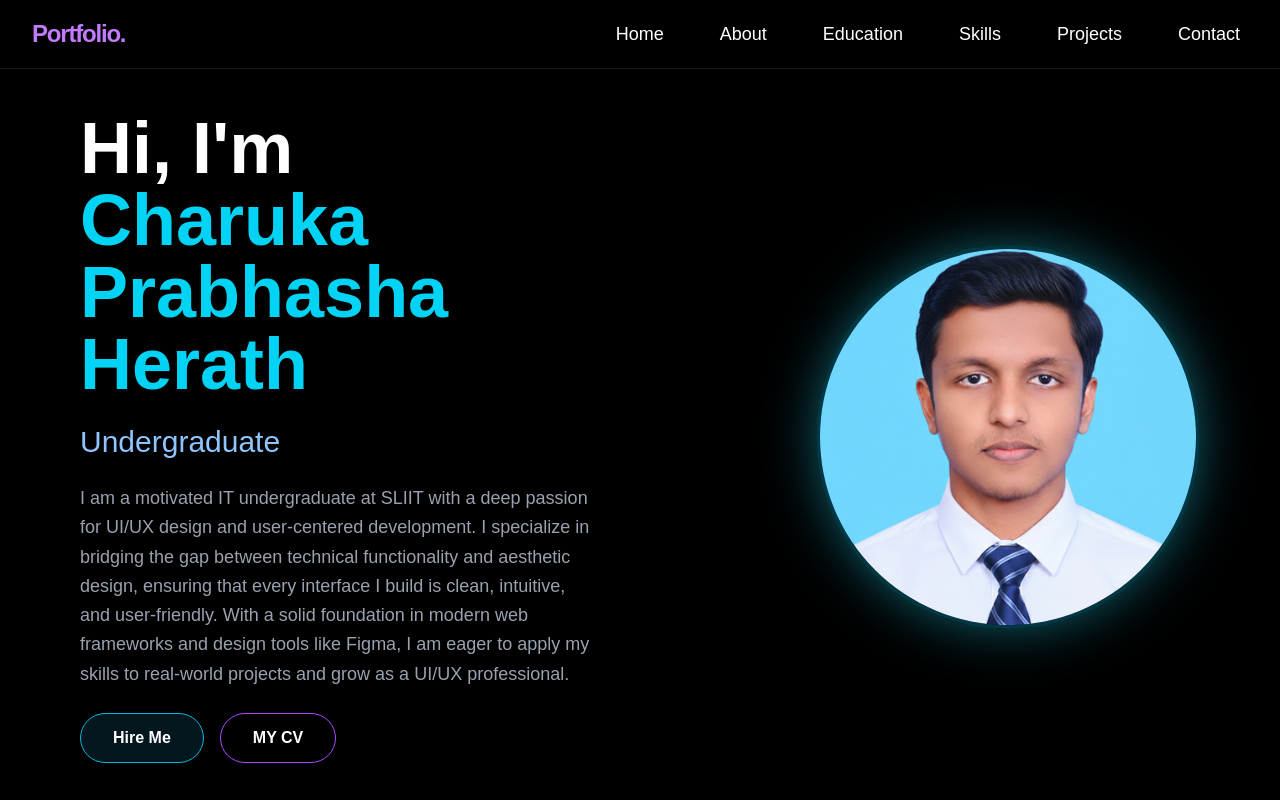
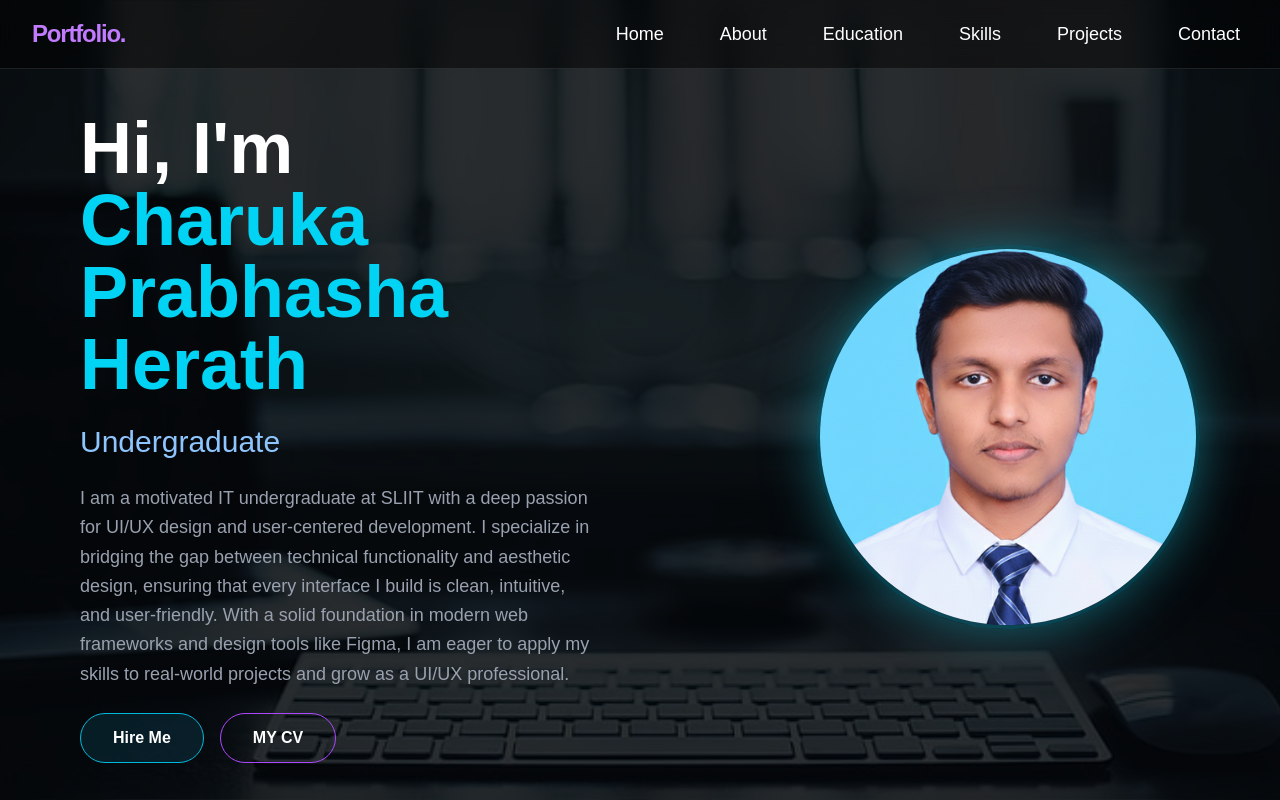
Before and after one commit to charuka927/my-portfolio, a Next.js app in the folder my-new-portfolio/: page / in a window 1280 px wide. Shown: the top 800 px of the page. Built offline with nearby package versions, Linux system fonts and the light colour scheme.

Commit message:
background

```diff
--- a/my-new-portfolio/app/page.tsx
+++ b/my-new-portfolio/app/page.tsx
@@ -11,7 +11,9 @@ export default function Home() {
   const navBorder = useTransform(scrollY, [0, 120], ["rgba(255,255,255,0.1)", "rgba(255,255,255,0.25)"]);
 
   return (
-    <main className="min-h-screen bg-black text-white px-8 pb-8 pt-24 md:px-20 md:pt-28">
+    <main className="relative min-h-screen overflow-hidden bg-[url('/bck.jpg')] bg-cover bg-center bg-fixed text-white">
+      <div className="absolute inset-0 bg-black/80" />
+      <div className="relative z-10 px-8 pb-8 pt-24 md:px-20 md:pt-28">
       {/* Navbar */}
       <motion.nav
         className="fixed top-0 left-0 w-full z-[100] flex items-center justify-between px-4 py-4 md:px-8 backdrop-blur-md border-b"
@@ -139,6 +141,7 @@ export default function Home() {
           ))}
         </div>
       </section>
+      </div>
     </main>
   );
 }
```
Also changed, not shown: my-new-portfolio/public/bck.jpg (added).
